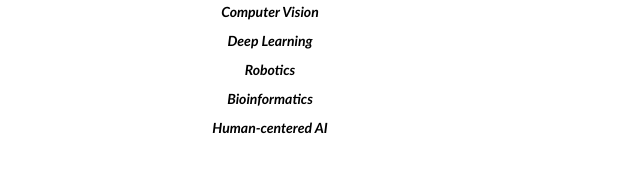
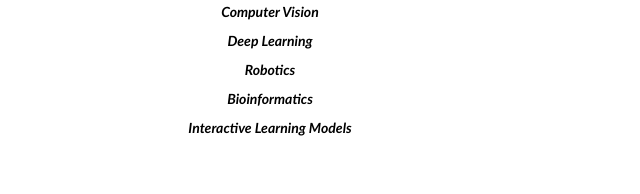
Before and after one commit to suraiaafrozmaria/suraiaafrozmaria.github.io, a plain HTML site: page index.html in a window 1280 px wide. Shown: the part 1281-1475 px from the top of the page, 370-1010 px from the left. Drawn offline with Linux system fonts and the light colour scheme.

```diff
--- a/index.html
+++ b/index.html
@@ -338,7 +338,7 @@
                 </tr>
                 <tr>
                   <td style="padding:6px;width:100%;vertical-align:middle">
-                    <p style="margin:0;" class="searchable"><i><b>Human-centered AI</b></i></p>
+                    <p style="margin:0;" class="searchable"><i><b>Interactive Learning Models</b></i></p>
                   </td>
                 </tr>
               </tbody>
```
